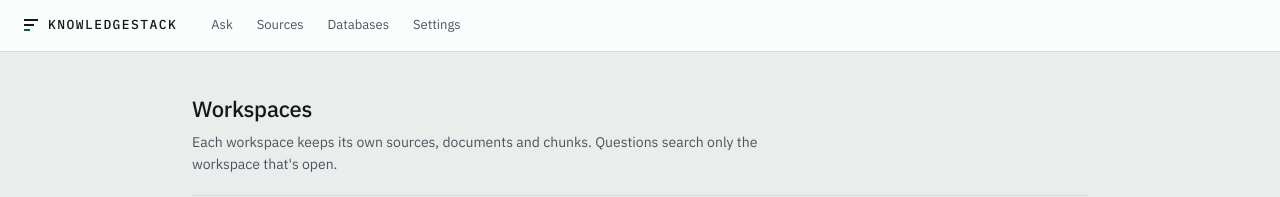
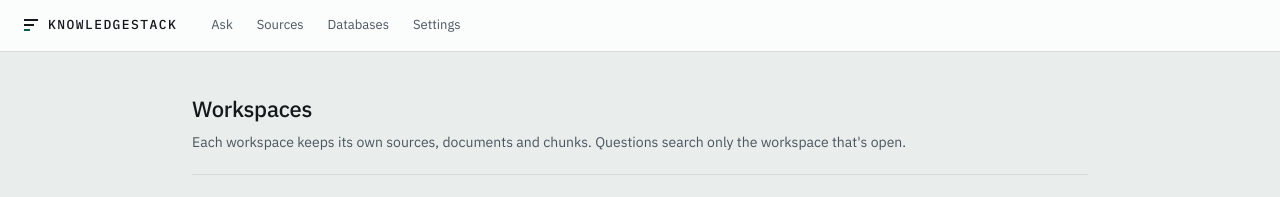
Before and after one commit to jerrychen751/KnowledgeStack, a Next.js app in the folder apps/web/: page /workspaces in a window 1280 px wide. Shown: the top 197 px of the page. Built offline with nearby package versions, Linux system fonts and the light colour scheme; no server answers.

Commit message:
style: drop the width cap on subtitles and notes

```diff
--- a/apps/web/components/ui.module.css
+++ b/apps/web/components/ui.module.css
@@ -71,7 +71,6 @@
 
 .subtitle {
   margin-top: 0.375rem;
-  max-width: 36rem;
   color: var(--ink-soft);
   font-size: 0.875rem;
 }
--- a/apps/web/features/databases/databases.module.css
+++ b/apps/web/features/databases/databases.module.css
@@ -143,7 +143,6 @@
 }
 
 .formNote {
-  max-width: 34rem;
   font-size: 0.8125rem;
   color: var(--ink-soft);
 }
--- a/apps/web/features/mcp-tokens/mcp-tokens.module.css
+++ b/apps/web/features/mcp-tokens/mcp-tokens.module.css
@@ -92,7 +92,6 @@
 
 .panelWarning {
   margin-top: 0.375rem;
-  max-width: 34rem;
   font-size: 0.875rem;
   color: var(--ink-soft);
 }
```
